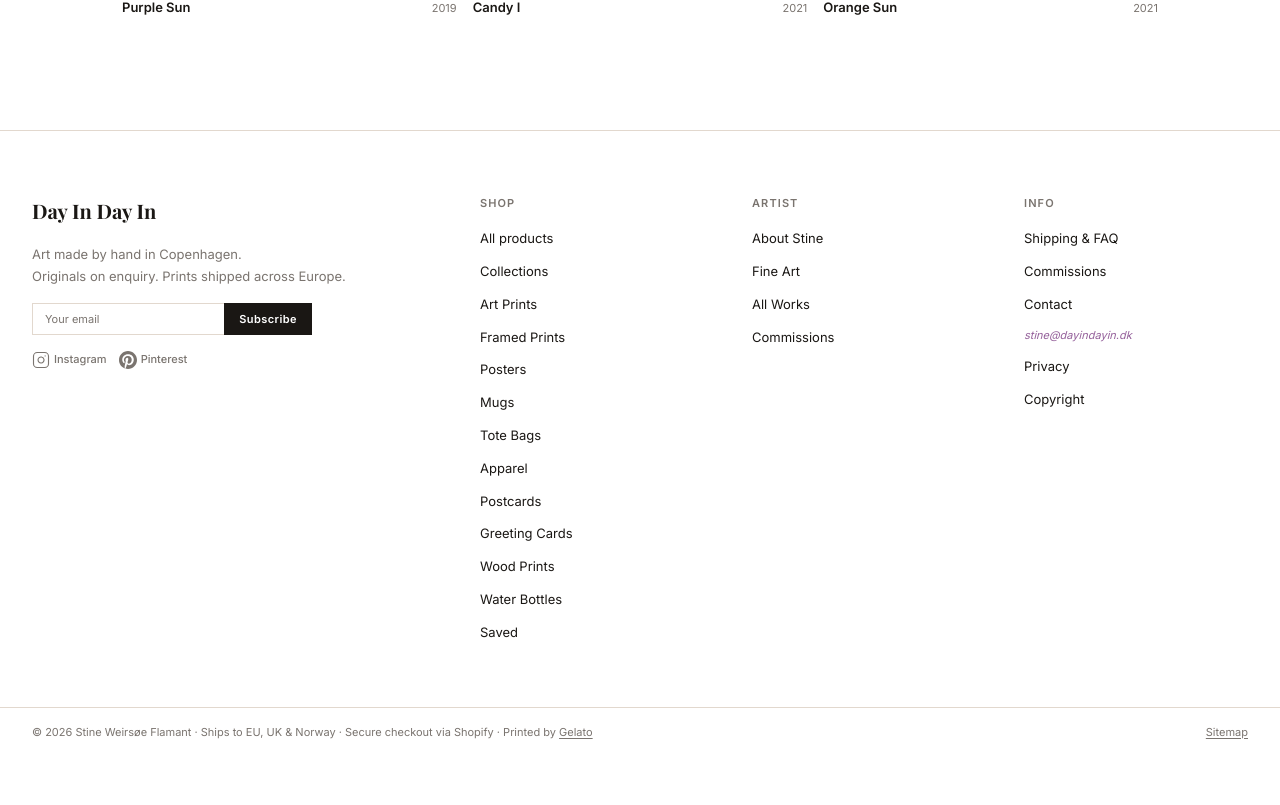
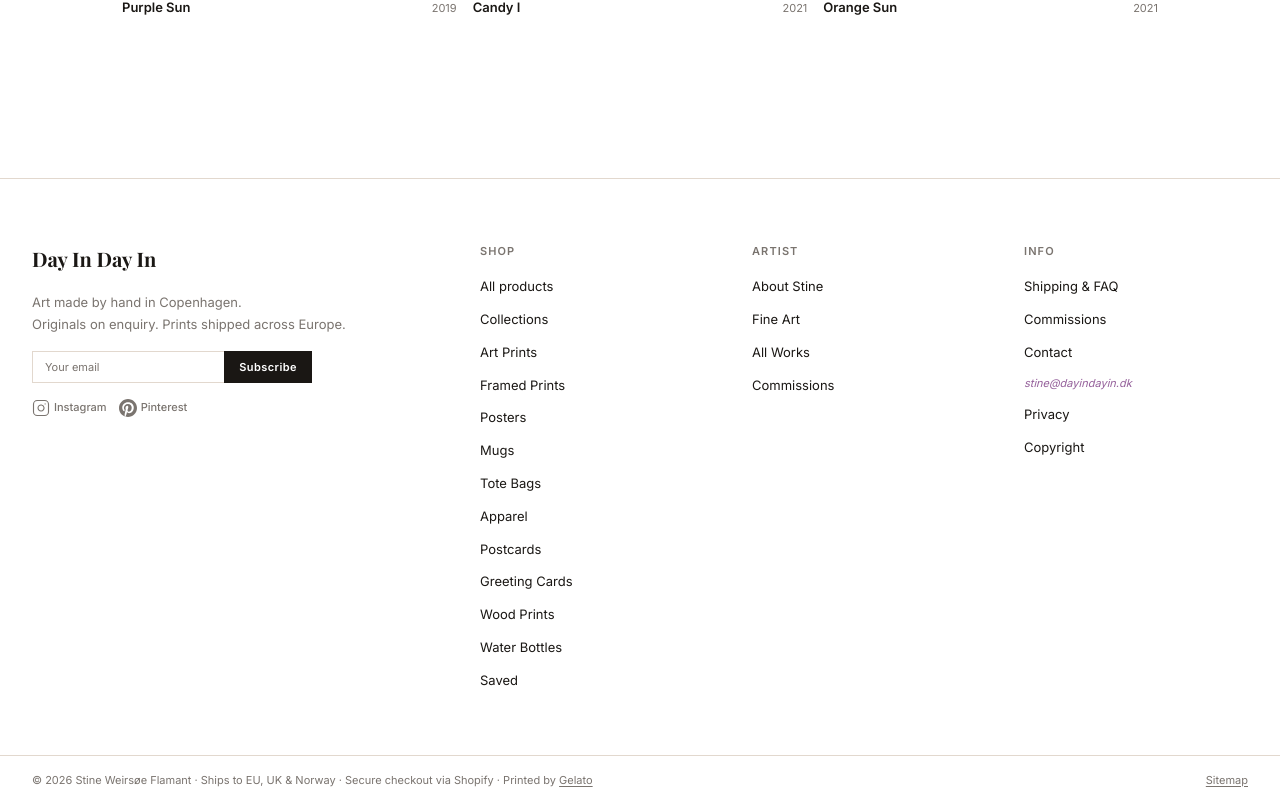
Before and after one commit to flamant-studio/dayindayin, a Next.js app: page /works/liebes-panopticon in a window 1280 px wide. Shown: the part 3778-4583 px from the top of the page. Before the commit the page ends 4535 px from the top, so only its background shows below. Built offline with nearby package versions, Linux system fonts and the light colour scheme; no server answers.

Commit message:
Add ~48px bottom spacing below Recently Viewed on fine-art PDP

```diff
--- a/app/works/[slug]/page.module.css
+++ b/app/works/[slug]/page.module.css
@@ -294,7 +294,7 @@
 .recentlyViewedWrap {
   max-width: 1100px;
   margin: 0 auto;
-  padding: 0 var(--sp-6);
+  padding: 0 var(--sp-6) var(--sp-8);
 }
 
 .relatedHead {
```
